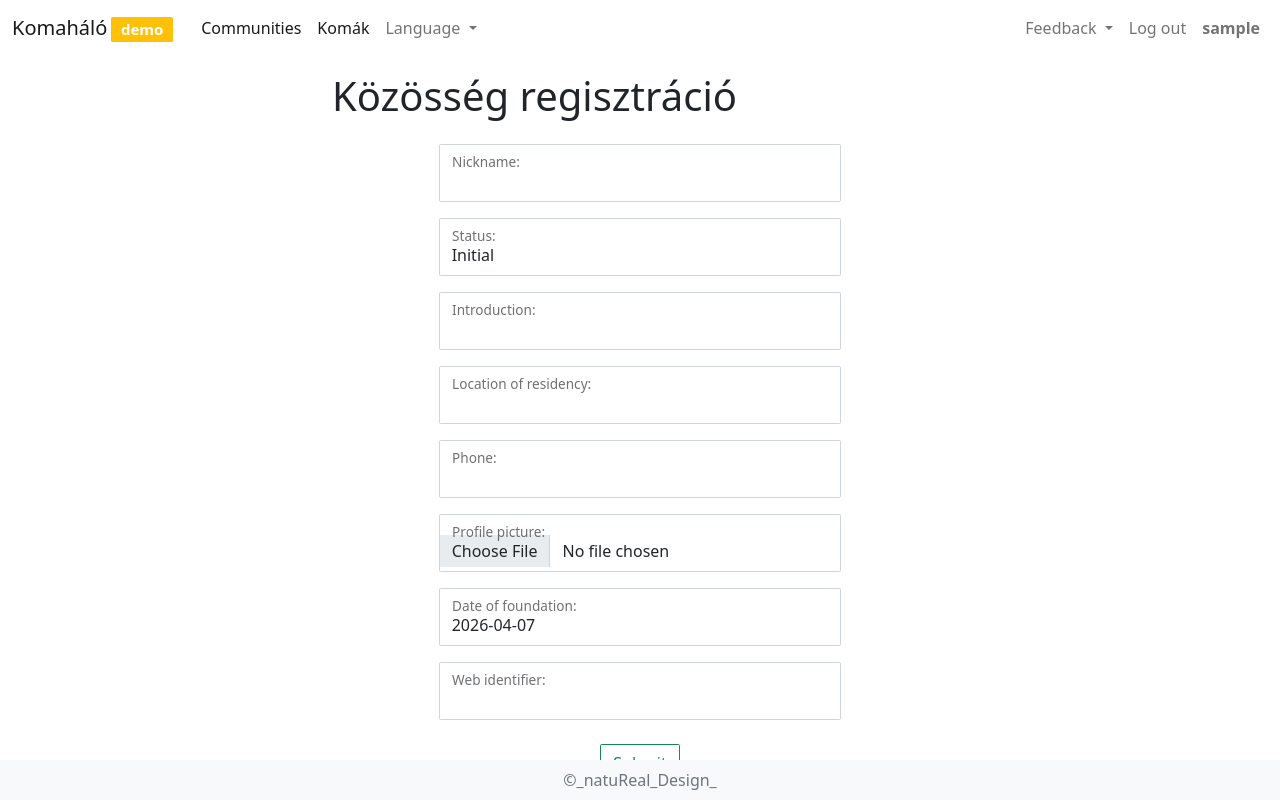
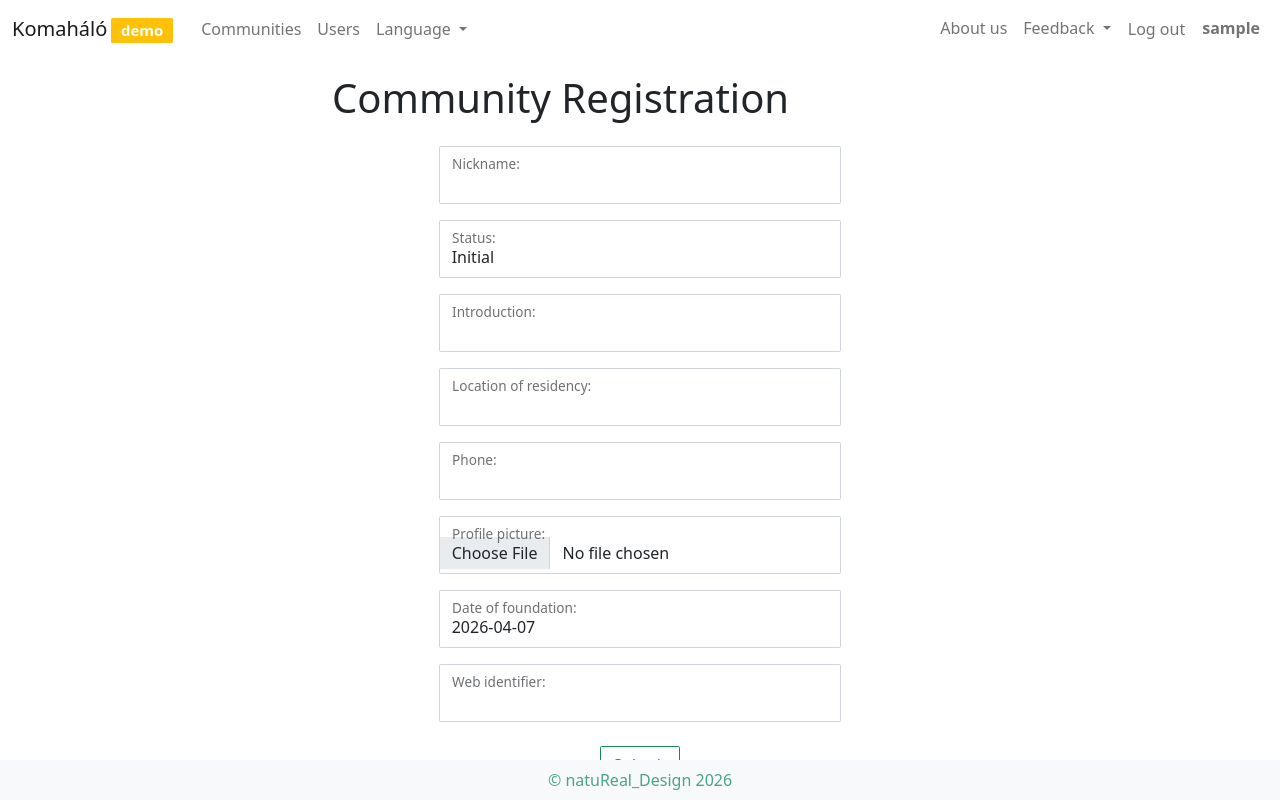
Before and after one commit to proofone/zoldweb, a Django app: page /create-community in a window 1280 px wide. Run offline with Django 4.2, Linux system fonts and the light colour scheme; the visitor is signed in with stand-in values (Sample User, id 1); some libraries are stand-ins or nearby versions.

Commit message:
template updates

```diff
--- a/brahma/templates/brahma/base.html
+++ b/brahma/templates/brahma/base.html
@@ -15,6 +15,12 @@
   {% block nav %}{% include "brahma/nav.html" %}{% endblock nav %}
   <div class="row">
     <div id="content" class="col-12 col-md-8 col-xl-6 offset-md-2 offset-xl-3">
+      <h1 class="h1 my-3">
+        {% block page_header %}{% endblock page_header %}
+        {% block interaction_bar %}
+
+        {% endblock %}
+      </h1>
       {% block content %}{% endblock content %}
     </div>
   </div>
--- a/brahma/templates/brahma/footer.html
+++ b/brahma/templates/brahma/footer.html
@@ -1,5 +1,7 @@
 <nav class="navbar fixed-bottom bg-light justify-content-center">
   <div id="footer" class="nav-item text-muted">
-    ©_natuReal_Design_
+    <a href="https://github.com/proofone" target="_blank" class="text-decoration-none">
+      © natuReal_Design 2026
+      </a>
   </div>
 </nav>
--- a/brahma/templates/brahma/index.html
+++ b/brahma/templates/brahma/index.html
@@ -14,7 +14,7 @@
   Ökoközösségek és ökotudatos arcok találkozóhelye
 </div>
 <div class="col-12">
-  <div class="h4 my-3">Közösségek</div>
+  <div class="h4 my-4">{% trans "Communities" %}</div>
   <div
     class="text-center text-muted"
     id="map-container"
--- a/brahma/templates/brahma/nav.html
+++ b/brahma/templates/brahma/nav.html
@@ -11,11 +11,11 @@
         <div class="collapse navbar-collapse" id="navbarSupportedContent">
             <ul class="navbar-nav me-auto mb-2 mb-lg-0">
                 <li class="nav-item">
-                    <a class="nav-link active" aria-current="page" href="{% url "communities" %}">{% trans "Communities" %}</a>
+                    <a class="nav-link"href="{% url "communities" %}">{% trans "Communities" %}</a>
                 </li>
                 {% if user.is_authenticated %}
                 <li class="nav-item">
-                    <a class="nav-link active" aria-current="page" href="{% url "users" %}">Komák</a>
+                    <a class="nav-link"href="{% url "users" %}">{% trans "Users" %}</a>
                 </li>
                 {% endif %}
                 <!--li class="nav-item">
@@ -33,19 +33,25 @@
                 </li>
             </ul>
             <ul class="navbar-nav ms-auto mb-2 mb-lg-0">
+                <li class="nav-item">
+                    <a class="nav-link" href="{% url "about" %}">{% trans "About us" %}</a>
+                </li>
                 <li class="nav-item dropdown">
                     <a class="nav-link dropdown-toggle" href="#" role="button" data-bs-toggle="dropdown"
                         aria-expanded="false">
                         Feedback
                     </a>
                     <form class="dropdown-menu bg-body-secondary p-2" id="fb-form">
-                        <textarea class="form-control mb-2" type="text" placeholder="Your feedback" aria-label="Feedback"></textarea>
+                        <textarea class="form-control mb-2" type="text" placeholder="Your feedback (not working yet)" length="120" aria-label="Feedback"></textarea>
                         <button class="btn btn-outline-primary" type="submit">Send</button>
                     </form>
                 </li>
                 {% if user.is_authenticated %}
                 <li class="nav-item">
-                    <a class="nav-link" aria-current="page" href="{% url "logout" %}"><span class="">{% trans "Log out" %}</span></a>
+                    <form action="{% url "logout" %}" method="POST">
+                        {% csrf_token %}
+                        <button type="submit" class="btn nav-link">{% trans "Log out" %}</button>
+                    </form>
                 </li>
                 <li class="nav-item">
                     <a class="nav-link fw-semibold" aria-current="page" href="{% url "profile" %}">{{ request.user.username }}</a>
--- a/brahma/templates/entities/community_form.html
+++ b/brahma/templates/entities/community_form.html
@@ -1,9 +1,23 @@
 {% extends 'brahma/base.html' %}
 {% load i18n %}
 {% include "csrf_token" %}
-{% block title %}Közösség regisztráció{% endblock title %}
+{% block title %}
+  {% if object %}
+    {% trans "Community" %}&nbsp{% trans "Editing" %}
+  {% else %}
+    {% trans "Community" %}&nbsp{% trans "Registration" %}
+  {% endif %}
+{% endblock title %}
+
+{% block page_header %}
+  {% if object %}
+    {{ object.name }}&nbsp({% trans "Editing" %})
+  {% else %}
+    {% trans "Community" %}&nbsp{% trans "Registration" %}
+  {% endif %}
+{% endblock page_header %}
+
 {% block content %}
-  <h1 class="h1 my-3">Közösség regisztráció</h1>
 <div class="row justify-content-center">
   <div class="col col-md-8">
     <form method="POST" class="form-floating">
@@ -13,7 +27,7 @@
         <input type="submit" class="btn btn-outline-success mt-2" value={% trans "Submit" %}>
       </div>
     </form>
-
+ {% comment %} #TODO: check if user is admin and dont display form if not {% endcomment %}
   </div>
 </div>
 
--- a/brahma/templates/entities/entity_item.html
+++ b/brahma/templates/entities/entity_item.html
@@ -1,6 +1,7 @@
+{% with obj_photo=obj.avatar_photo %}{% endwith %}
 <div class="d-flex">
     <div class="flex-shrink-0">
-        <img src="{{ obj.image.url }}" alt="Kép">
+        <img src="{{ obj_photo.url|default:'' }}" alt="Kép">
     </div>
     <div class="flex-grow-1 ms-3">
         <div>
--- a/brahma/templates/registration/login.html
+++ b/brahma/templates/registration/login.html
@@ -14,7 +14,7 @@
       <form method="POST" class="form-bs5">
         {% csrf_token %}
         {{ form.as_div }}
-        <div class="my-2">{% trans "Forgotten your password or username?" %} <a href="{% url "password_reset" %}">{% trans "You can set a new one here." %}</a>.</div>
+        <div class="my-2">{% trans "Forgotten your password or username?" %} <a href="{% url "password_reset" %}">{% trans "You can set a new one here." %}</a></div>
         <div class="text-center">
           <input type="submit" class="btn btn-outline-success mt-2" value={% trans "Submit" %}>
         </div>
```
Also changed, not shown: brahma/templates/entities/community_detail.html (+14 -5 lines), brahma/templates/entities/user_detail.html (+11 -3 lines), brahma/templates/entities/user_list.html (+4 -3 lines). Lines whose indentation alone changed are shown as unchanged.
